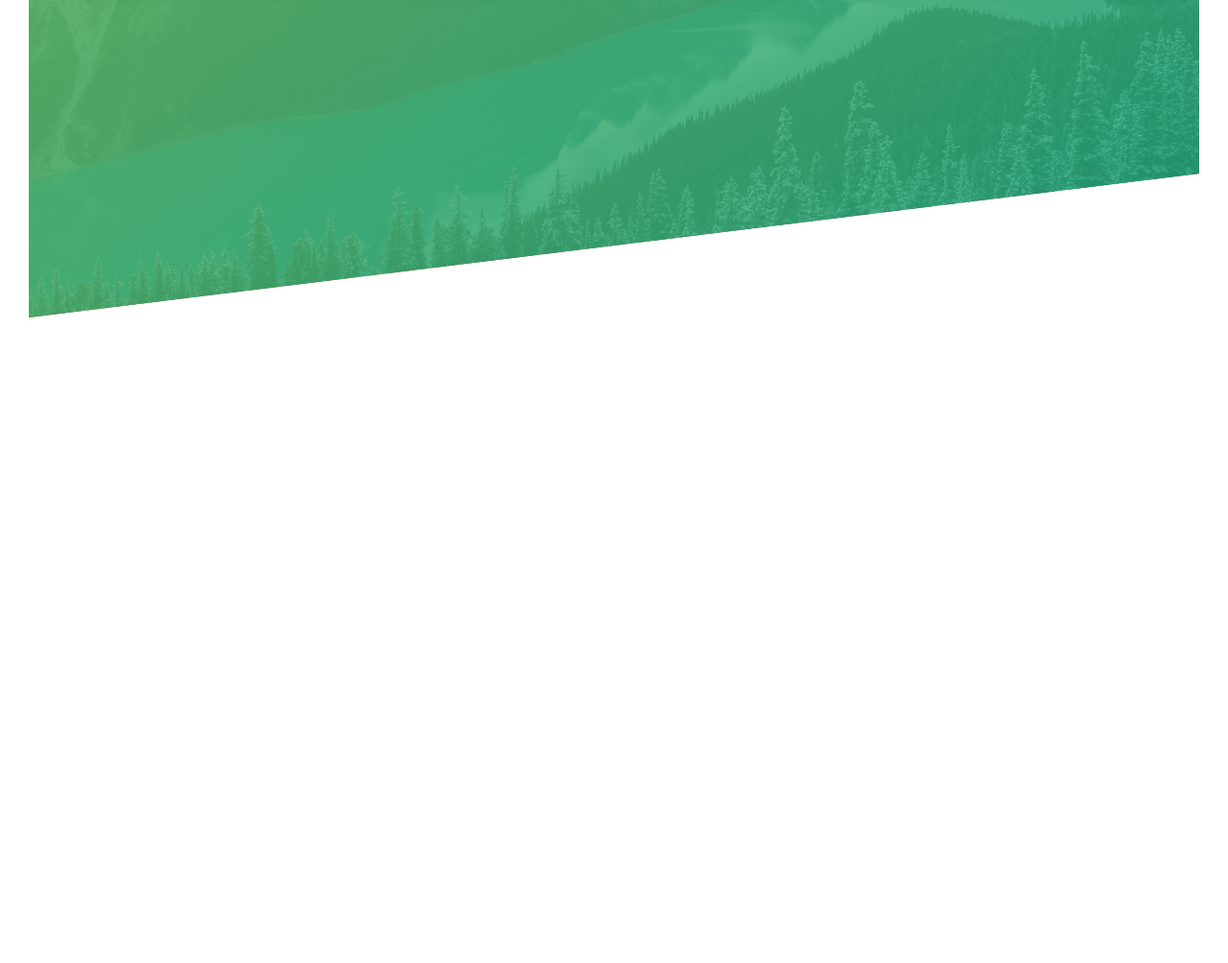
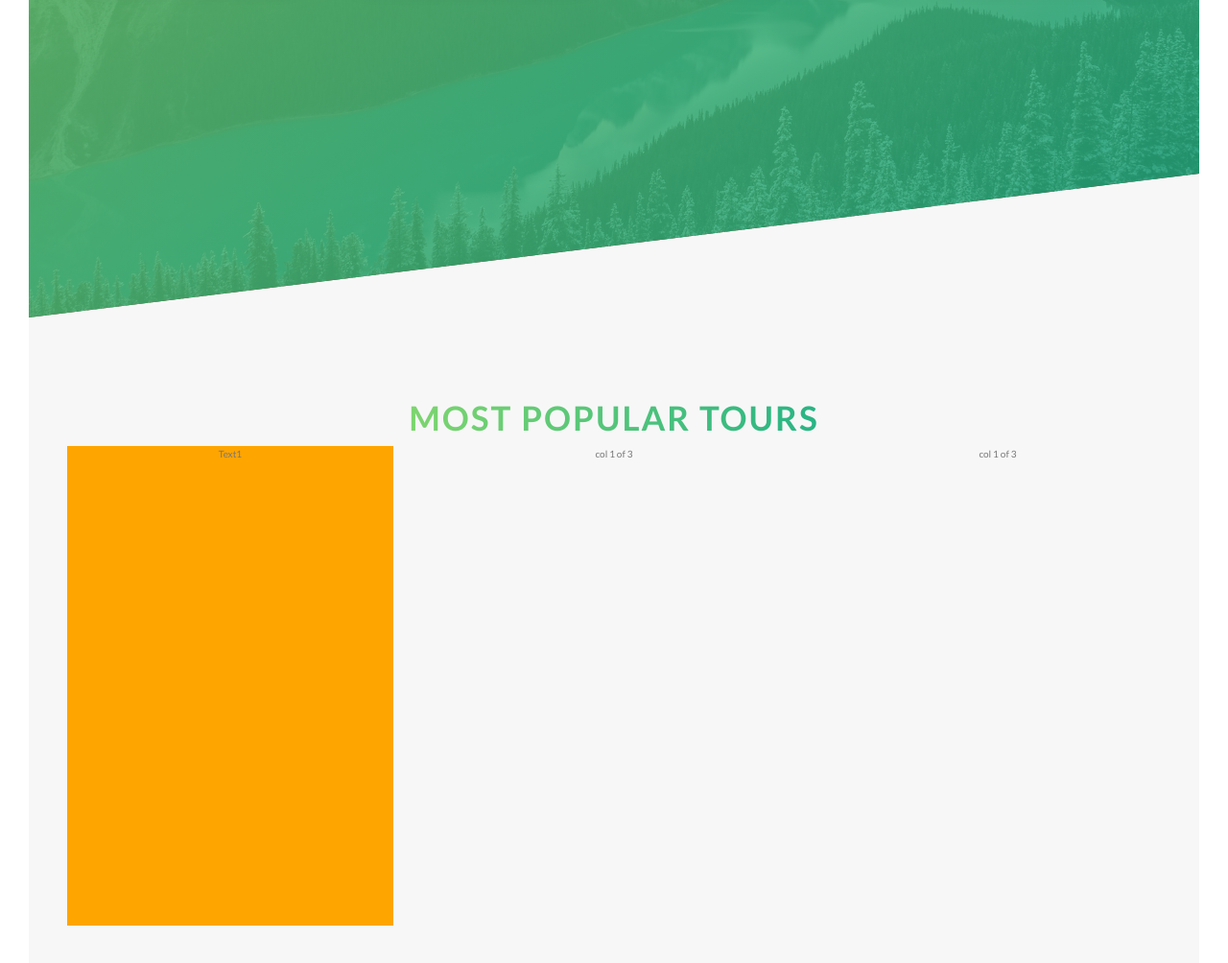
Before and after one commit to tomebore/Natours, a website: page index.html in a window 1280 px wide. Shown: the part 2193-3197 px from the top of the page at 96% size. Before the commit the page ends 2524 px from the top, so only its background shows below. Drawn offline with Linux system fonts and the light colour scheme.

Commit message:
Tours part1

```diff
--- a/index.html
+++ b/index.html
@@ -155,6 +155,28 @@
           </div>
         </i>
       </section>
+      <section class="section-tours">
+        <div class="u-center-text u-margin-bottom-big">
+            <h2 class="heading-secondary">
+              Most popular tours
+            </h2>
+            <div class="row">
+                <div class="col-1-of-3">
+                    <div class="card">
+                        <div class="card__side">
+                            Text1
+                        </div>
+                    </div>
+                </div>
+                <div class="col-1-of-3">
+                    col 1 of 3
+                </div>
+                <div class="col-1-of-3">
+                    col 1 of 3
+                </div>
+            </div>
+          </div>
+      </section>
     </main>
   </body>
 </html>
--- /dev/null
+++ b/sass/components/_card.scss
@@ -0,0 +1,14 @@
+.card {
+    perspective: 150rem;
+    -moz-perspective: 150rem;
+
+    &__side {
+        background-color: orange;
+        height: 50rem;
+        transition: all 0.5s;
+    }
+
+    &:hover &__side {
+        transform: rotateY(180deg);
+    }
+}
--- a/sass/main.scss
+++ b/sass/main.scss
@@ -10,6 +10,7 @@
 @import "components/btn";
 @import "components/composition";
 @import "components/feature-box";
+@import "components/card";
 
 @import "layout/grid";
 @import "layout/header";
--- a/sass/pages/_home.scss
+++ b/sass/pages/_home.scss
@@ -17,3 +17,10 @@
         transform:skewY(7deg) ;
     }
 }
+
+.section-tours{
+    background-color: $color-grey-lught-1;
+    padding: 25rem 0 50rem 0 ;
+    margin-top: -10rem;
+
+}
```
Also changed, not shown: sass/main.css, 1 other file.
